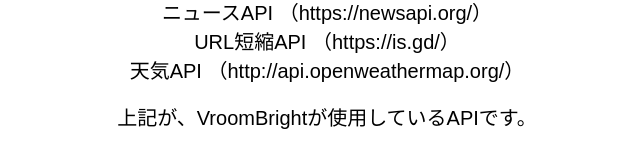
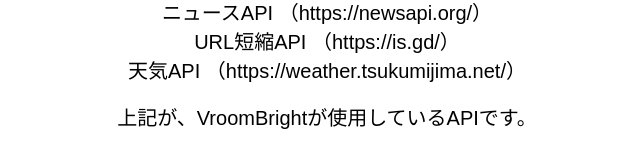
Before and after one commit to gx1285/VroomBright, a plain HTML site: page Website/UsingAPI.html in a window 1280 px wide. Shown: the part 151-318 px from the top of the page, 313-953 px from the left. Drawn offline with Linux system fonts and the light colour scheme; a web font is replaced by a local one.

Commit message:
update: 天気API別にしたんで替えた

```diff
--- a/Website/UsingAPI.html
+++ b/Website/UsingAPI.html
@@ -32,7 +32,7 @@
             <p>URL短縮API （https://is.gd/）</p>
         </div>
         <div class="intro">
-            <p>天気API （http://api.openweathermap.org/）</p>
+            <p>天気API （https://weather.tsukumijima.net/）</p>
         </div>
         <br>
         <div class="intro">
```
